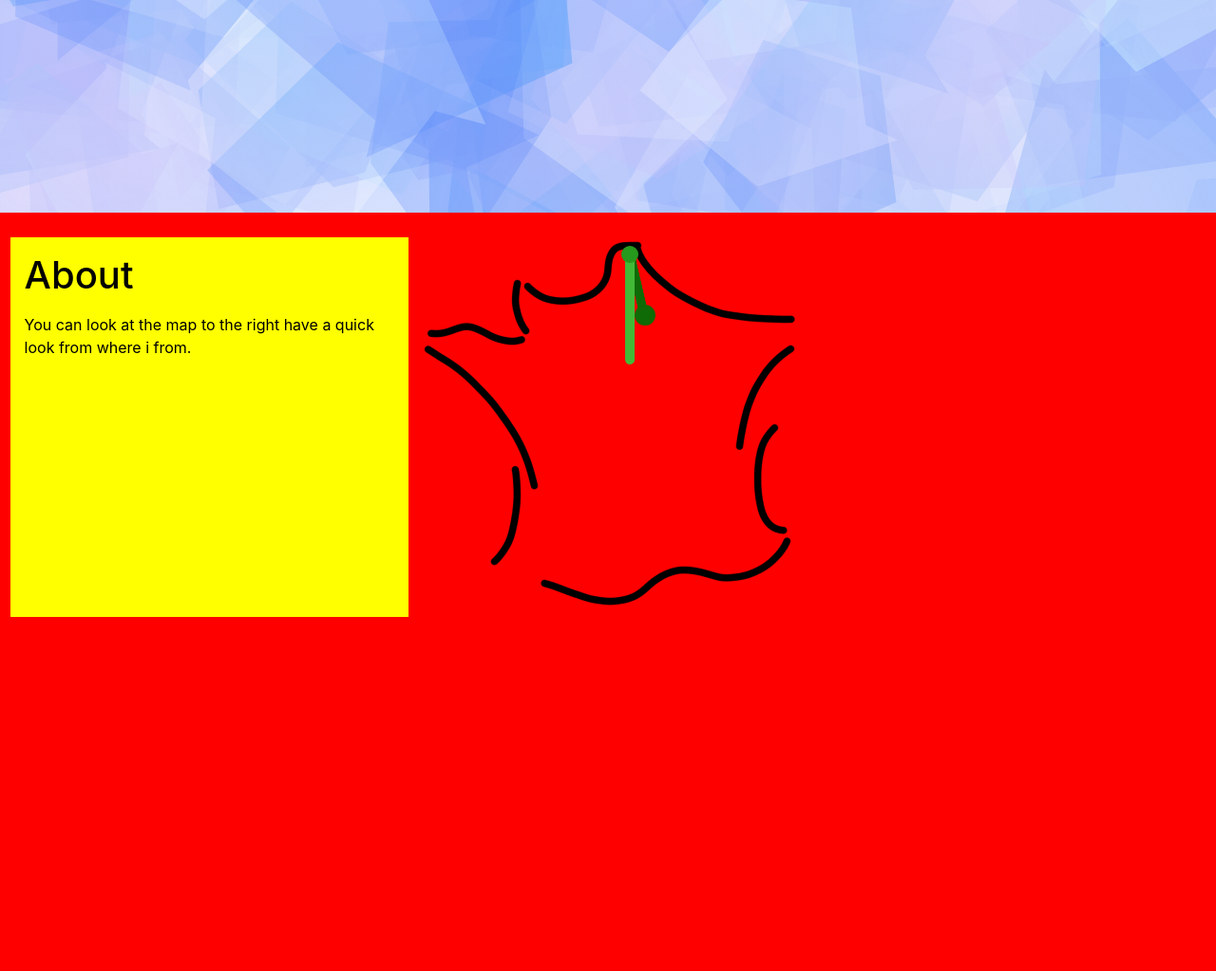
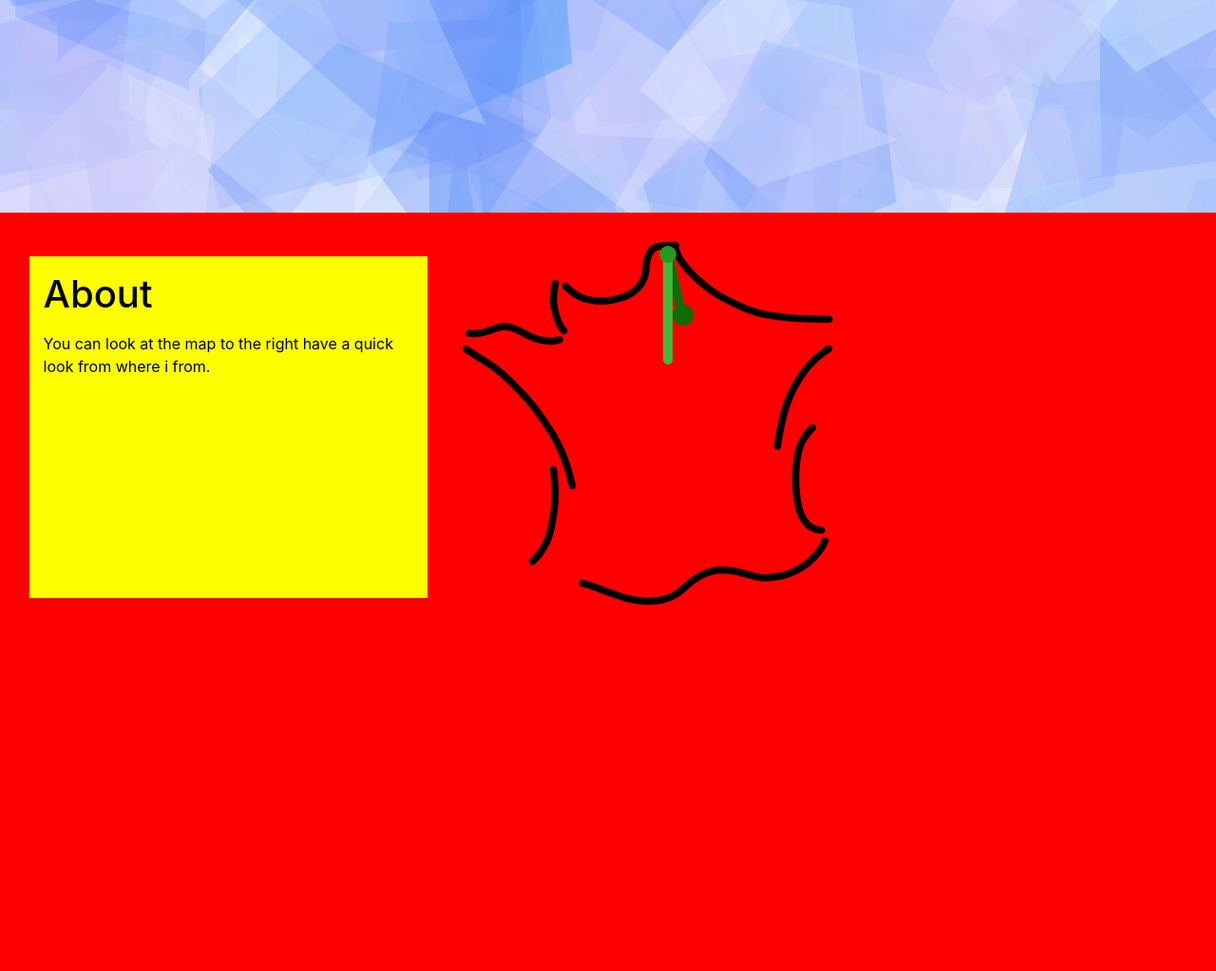
Before and after one commit to SmurfNess/smurfness.github.io, a PHP site: page / in a window 1280 px wide; the page is wider, and only the part inside the window is pictured. Shown: the part 782-1805 px from the top of that part at 95% size. Run offline with PHP 8.4, Linux system fonts and the light colour scheme.

Commit message:
Update values.css

```diff
--- a/assets/css/values.css
+++ b/assets/css/values.css
@@ -11,6 +11,7 @@
 
 .col-md-4{
   background-color: yellow;
+  margin:20px;
 }
 
   @keyframes morph1 {
```
